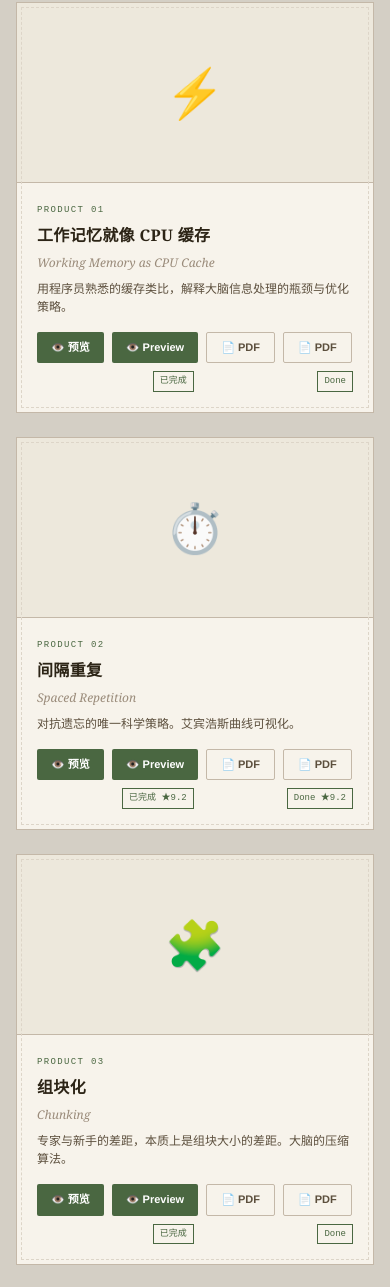
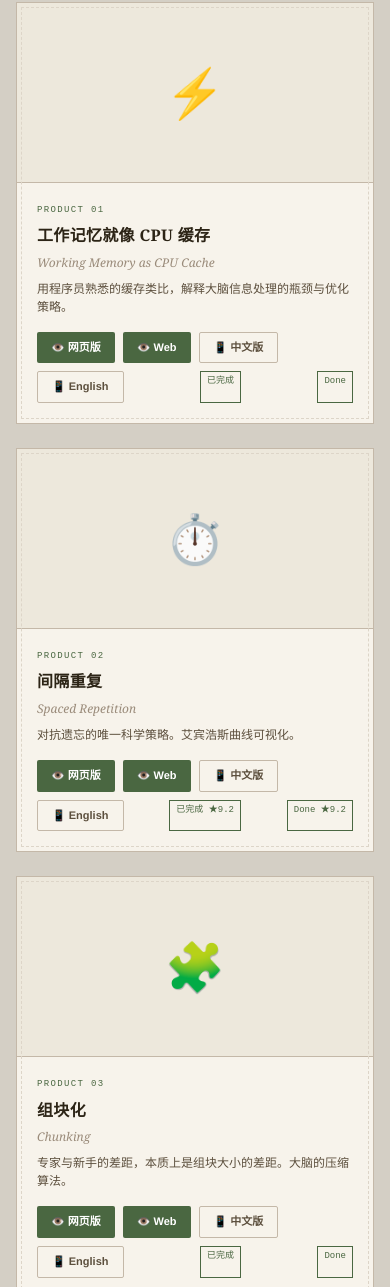
Before and after one commit to 0065paula/cognitive-visual-lab, a plain HTML site: page index.html in a window 390 px wide. Shown: the part 370-1657 px from the top of the page. Drawn offline with Linux system fonts and the light colour scheme.

Commit message:
design: switch from PDF-first to mobile-first
- Remove PDF download buttons from landing page
- Add mobile CN/EN PNG download links instead
- Web preview button renamed to '网页版' / 'Web'
- Update README: product table now links to mobile PNGs
- Tagline updated to reflect mobile-first (no longer mention printable)
- All 7 product cards updated

```diff
--- a/index.html
+++ b/index.html
@@ -331,10 +331,10 @@
         <p class="product-desc" data-lang="zh">用程序员熟悉的缓存类比，解释大脑信息处理的瓶颈与优化策略。</p>
         <p class="product-desc" data-lang="en">An analogy familiar to programmers, explaining the bottleneck and optimization of brain information processing.</p>
         <div class="product-actions">
-          <a href="products/01-working-memory/index.html" class="btn btn-primary" data-lang="zh">👁️ 预览</a>
-          <a href="products/01-working-memory/index.html" class="btn btn-primary" data-lang="en">👁️ Preview</a>
-          <a href="products/01-working-memory/assets/poster-cn.pdf" class="btn btn-secondary" data-lang="zh">📄 PDF</a>
-          <a href="products/01-working-memory/assets/poster-en.pdf" class="btn btn-secondary" data-lang="en">📄 PDF</a>
+          <a href="products/01-working-memory/index.html" class="btn btn-primary" data-lang="zh">👁️ 网页版</a>
+          <a href="products/01-working-memory/index.html" class="btn btn-primary" data-lang="en">👁️ Web</a>
+          <a href="products/01-working-memory/assets/mobile-cn.png" class="btn btn-secondary" data-lang="zh">📱 中文版</a>
+          <a href="products/01-working-memory/assets/mobile-en.png" class="btn btn-secondary" data-lang="en">📱 English</a>
           <span class="badge-done" data-lang="zh">已完成</span>
           <span class="badge-done" data-lang="en">Done</span>
         </div>
@@ -353,10 +353,10 @@
         <p class="product-desc" data-lang="zh">对抗遗忘的唯一科学策略。艾宾浩斯曲线可视化。</p>
         <p class="product-desc" data-lang="en">The only scientifically proven strategy against forgetting. Ebbinghaus curve visualization.</p>
         <div class="product-actions">
-          <a href="products/02-spaced-repetition/index.html" class="btn btn-primary" data-lang="zh">👁️ 预览</a>
-          <a href="products/02-spaced-repetition/index.html" class="btn btn-primary" data-lang="en">👁️ Preview</a>
-          <a href="products/02-spaced-repetition/assets/poster-cn.pdf" class="btn btn-secondary" data-lang="zh">📄 PDF</a>
-          <a href="products/02-spaced-repetition/assets/poster-en.pdf" class="btn btn-secondary" data-lang="en">📄 PDF</a>
+          <a href="products/02-spaced-repetition/index.html" class="btn btn-primary" data-lang="zh">👁️ 网页版</a>
+          <a href="products/02-spaced-repetition/index.html" class="btn btn-primary" data-lang="en">👁️ Web</a>
+          <a href="products/02-spaced-repetition/assets/mobile-cn.png" class="btn btn-secondary" data-lang="zh">📱 中文版</a>
+          <a href="products/02-spaced-repetition/assets/mobile-en.png" class="btn btn-secondary" data-lang="en">📱 English</a>
           <span class="badge-done" data-lang="zh">已完成 ★9.2</span>
           <span class="badge-done" data-lang="en">Done ★9.2</span>
         </div>
@@ -375,10 +375,10 @@
         <p class="product-desc" data-lang="zh">专家与新手的差距，本质上是组块大小的差距。大脑的压缩算法。</p>
         <p class="product-desc" data-lang="en">The gap between experts and novices is the size of their chunks. The brain's compression algorithm.</p>
         <div class="product-actions">
-          <a href="products/03-chunking/index.html" class="btn btn-primary" data-lang="zh">👁️ 预览</a>
-          <a href="products/03-chunking/index.html" class="btn btn-primary" data-lang="en">👁️ Preview</a>
-          <a href="products/03-chunking/assets/poster-cn.pdf" class="btn btn-secondary" data-lang="zh">📄 PDF</a>
-          <a href="products/03-chunking/assets/poster-en.pdf" class="btn btn-secondary" data-lang="en">📄 PDF</a>
+          <a href="products/03-chunking/index.html" class="btn btn-primary" data-lang="zh">👁️ 网页版</a>
+          <a href="products/03-chunking/index.html" class="btn btn-primary" data-lang="en">👁️ Web</a>
+          <a href="products/03-chunking/assets/mobile-cn.png" class="btn btn-secondary" data-lang="zh">📱 中文版</a>
+          <a href="products/03-chunking/assets/mobile-en.png" class="btn btn-secondary" data-lang="en">📱 English</a>
           <span class="badge-done" data-lang="zh">已完成</span>
           <span class="badge-done" data-lang="en">Done</span>
         </div>
@@ -397,10 +397,10 @@
         <p class="product-desc" data-lang="zh">大脑的带宽管理。为什么同时处理太多信息会让学习「宕机」。</p>
         <p class="product-desc" data-lang="en">The brain's bandwidth management. Why too much information at once makes learning "freeze."</p>
         <div class="product-actions">
-          <a href="products/04-cognitive-load/index.html" class="btn btn-primary" data-lang="zh">👁️ 预览</a>
-          <a href="products/04-cognitive-load/index.html" class="btn btn-primary" data-lang="en">👁️ Preview</a>
-          <a href="products/04-cognitive-load/assets/poster-cn.pdf" class="btn btn-secondary" data-lang="zh">📄 PDF</a>
-          <a href="products/04-cognitive-load/assets/poster-en.pdf" class="btn btn-secondary" data-lang="en">📄 PDF</a>
+          <a href="products/04-cognitive-load/index.html" class="btn btn-primary" data-lang="zh">👁️ 网页版</a>
+          <a href="products/04-cognitive-load/index.html" class="btn btn-primary" data-lang="en">👁️ Web</a>
+          <a href="products/04-cognitive-load/assets/mobile-cn.png" class="btn btn-secondary" data-lang="zh">📱 中文版</a>
+          <a href="products/04-cognitive-load/assets/mobile-en.png" class="btn btn-secondary" data-lang="en">📱 English</a>
           <span class="badge-done" data-lang="zh">已完成</span>
           <span class="badge-done" data-lang="en">Done</span>
         </div>
@@ -419,10 +419,10 @@
         <p class="product-desc" data-lang="zh">当挑战与技能完美匹配时，时间消失，自我消融。最佳体验的科学。</p>
         <p class="product-desc" data-lang="en">When challenge perfectly matches skill, time vanishes, self dissolves. The science of optimal experience.</p>
         <div class="product-actions">
-          <a href="products/05-flow/index.html" class="btn btn-primary" data-lang="zh">👁️ 预览</a>
-          <a href="products/05-flow/index.html" class="btn btn-primary" data-lang="en">👁️ Preview</a>
-          <a href="products/05-flow/assets/poster-cn.pdf" class="btn btn-secondary" data-lang="zh">📄 PDF</a>
-          <a href="products/05-flow/assets/poster-en.pdf" class="btn btn-secondary" data-lang="en">📄 PDF</a>
+          <a href="products/05-flow/index.html" class="btn btn-primary" data-lang="zh">👁️ 网页版</a>
+          <a href="products/05-flow/index.html" class="btn btn-primary" data-lang="en">👁️ Web</a>
+          <a href="products/05-flow/assets/mobile-cn.png" class="btn btn-secondary" data-lang="zh">📱 中文版</a>
+          <a href="products/05-flow/assets/mobile-en.png" class="btn btn-secondary" data-lang="en">📱 English</a>
           <span class="badge-done" data-lang="zh">已完成</span>
           <span class="badge-done" data-lang="en">Done</span>
         </div>
@@ -441,10 +441,10 @@
         <p class="product-desc" data-lang="zh">「考自己」比「重读」效果好得多。主动回忆是已知最有效的学习策略。</p>
         <p class="product-desc" data-lang="en">Testing yourself beats re-reading by 2×. Active recall is the most effective known learning strategy.</p>
         <div class="product-actions">
-          <a href="products/06-retrieval-practice/index.html" class="btn btn-primary" data-lang="zh">👁️ 预览</a>
-          <a href="products/06-retrieval-practice/index.html" class="btn btn-primary" data-lang="en">👁️ Preview</a>
-          <a href="products/06-retrieval-practice/assets/poster-cn.pdf" class="btn btn-secondary" data-lang="zh">📄 PDF</a>
-          <a href="products/06-retrieval-practice/assets/poster-en.pdf" class="btn btn-secondary" data-lang="en">📄 PDF</a>
+          <a href="products/06-retrieval-practice/index.html" class="btn btn-primary" data-lang="zh">👁️ 网页版</a>
+          <a href="products/06-retrieval-practice/index.html" class="btn btn-primary" data-lang="en">👁️ Web</a>
+          <a href="products/06-retrieval-practice/assets/mobile-cn.png" class="btn btn-secondary" data-lang="zh">📱 中文版</a>
+          <a href="products/06-retrieval-practice/assets/mobile-en.png" class="btn btn-secondary" data-lang="en">📱 English</a>
           <span class="badge-done" data-lang="zh">已完成</span>
           <span class="badge-done" data-lang="en">Done</span>
         </div>
@@ -463,10 +463,10 @@
         <p class="product-desc" data-lang="zh">关于思考的思考。知道自己知道什么、不知道什么，以及如何改进。</p>
         <p class="product-desc" data-lang="en">Thinking about thinking. Knowing what you know, what you don't, and how to improve.</p>
         <div class="product-actions">
-          <a href="products/07-metacognition/index.html" class="btn btn-primary" data-lang="zh">👁️ 预览</a>
-          <a href="products/07-metacognition/index.html" class="btn btn-primary" data-lang="en">👁️ Preview</a>
-          <a href="products/07-metacognition/assets/poster-cn.pdf" class="btn btn-secondary" data-lang="zh">📄 PDF</a>
-          <a href="products/07-metacognition/assets/poster-en.pdf" class="btn btn-secondary" data-lang="en">📄 PDF</a>
+          <a href="products/07-metacognition/index.html" class="btn btn-primary" data-lang="zh">👁️ 网页版</a>
+          <a href="products/07-metacognition/index.html" class="btn btn-primary" data-lang="en">👁️ Web</a>
+          <a href="products/07-metacognition/assets/mobile-cn.png" class="btn btn-secondary" data-lang="zh">📱 中文版</a>
+          <a href="products/07-metacognition/assets/mobile-en.png" class="btn btn-secondary" data-lang="en">📱 English</a>
           <span class="badge-done" data-lang="zh">已完成</span>
           <span class="badge-done" data-lang="en">Done</span>
         </div>
```
Also changed, not shown: README.md.
